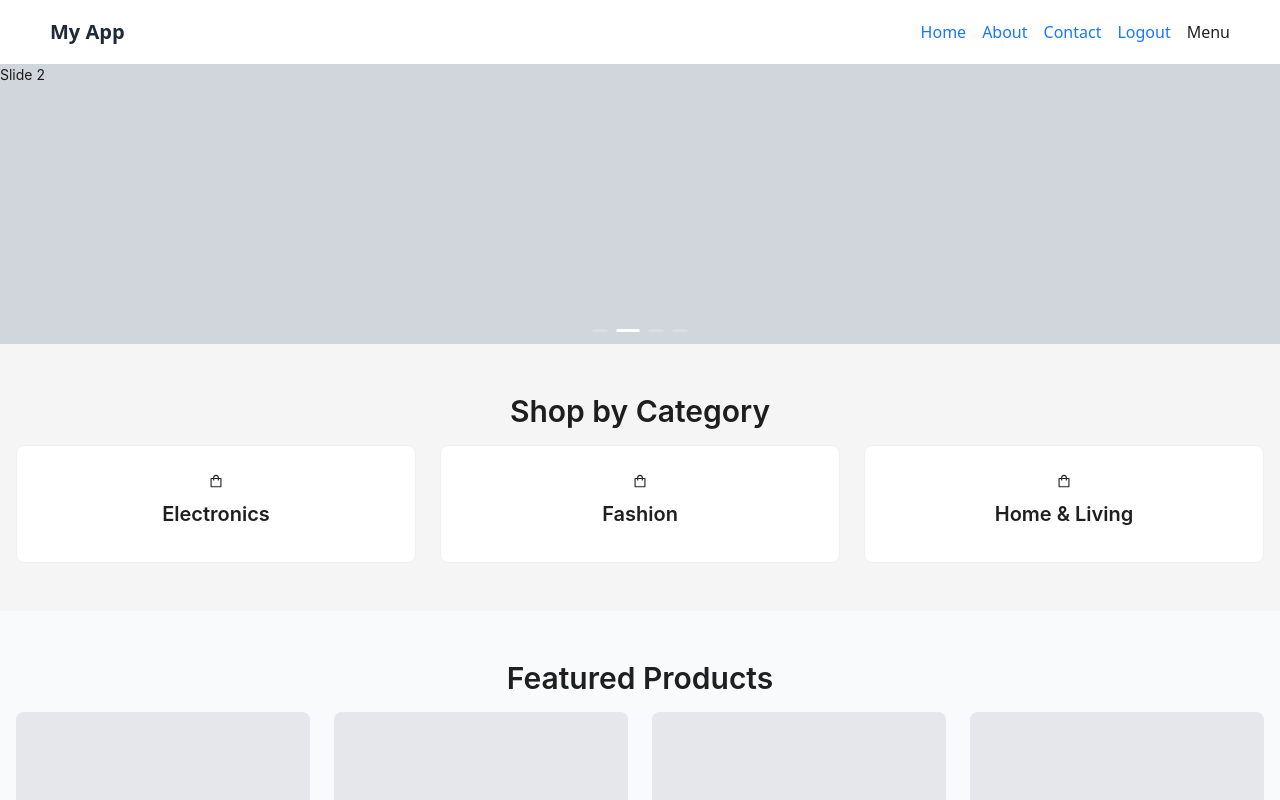
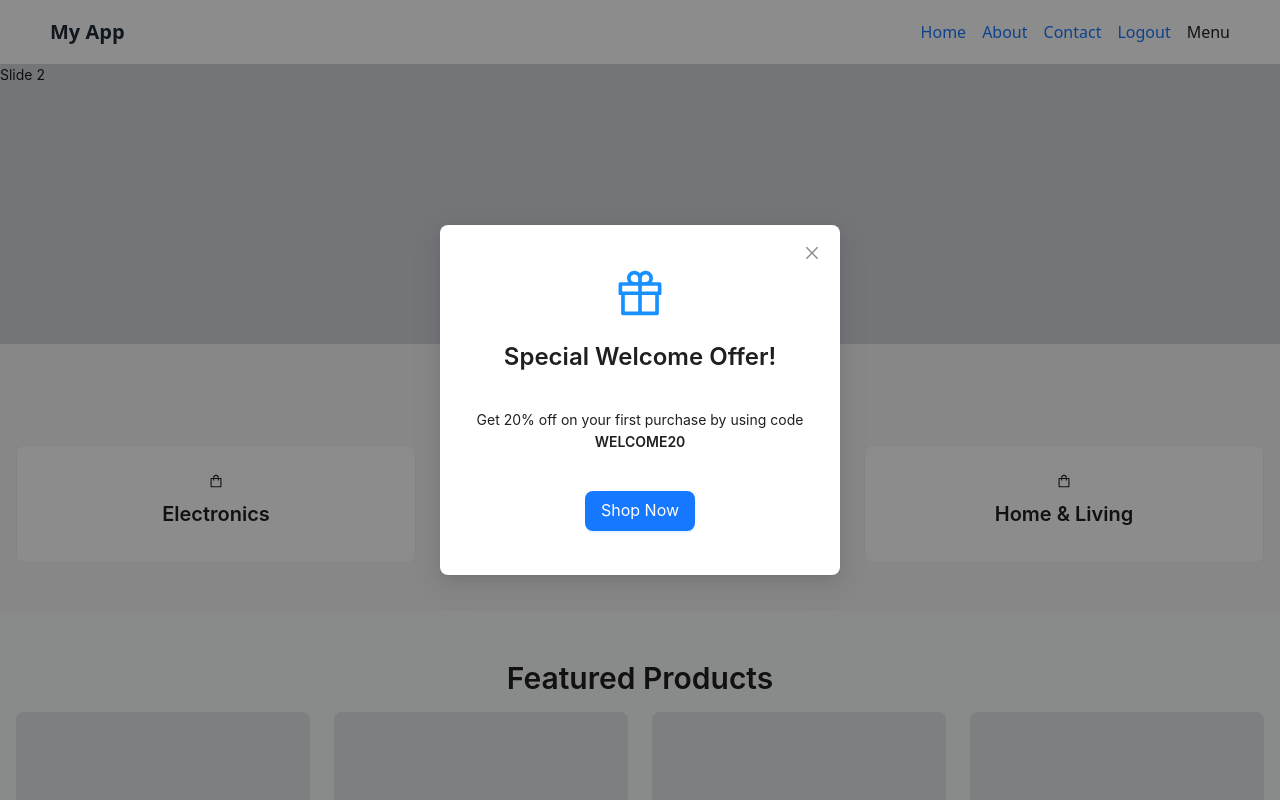
Before and after one commit to naumaan-kalyani08/fullstack-learning, a React (Vite) app in the folder frontend/: page / in a window 1280 px wide. Shown: the top 800 px of the page. Built offline with nearby package versions, Linux system fonts and the light colour scheme.

Commit message:
integrated offer popup on the landing page

```diff
--- a/frontend/src/pages/Home.jsx
+++ b/frontend/src/pages/Home.jsx
@@ -15,7 +15,8 @@ import {
   SendOutlined,
 } from "@ant-design/icons";
 import ReusbaleCarousal from "../components/Carousal";
-import { useState } from "react";
+import { useState, useEffect } from "react";
+import OfferPopup from "../components/OfferPopup";
 
 const { Content } = Layout;
 const { Title, Paragraph } = Typography;
@@ -24,6 +25,7 @@ const { Meta } = Card;
 const HomePage = () => {
   const [isModalOpen, setIsModalOpen] = useState(false);
   const [selectedProduct, setSelectedProduct] = useState(null);
+  const [showOffer, setShowOffer] = useState(false);
 
   const handleProductClick = (product) => {
     setSelectedProduct(product);
@@ -34,6 +36,18 @@ const HomePage = () => {
     setIsModalOpen(false);
     setSelectedProduct(null);
   };
+
+  const handleOfferClose = () => {
+    setShowOffer(false);
+  };
+
+  useEffect(() => {
+    const timer = setTimeout(() => {
+      setShowOffer(true);
+    }, 2500);
+
+    return () => clearTimeout(timer);
+  }, []);
 
   const categories = [
     { title: "Electronics", icon: <ShoppingOutlined /> },
@@ -174,8 +188,24 @@ const HomePage = () => {
           )}
         </Modal>
       </Content>
+
+      {/* Offer Popup Component */}
+      <OfferPopup open={showOffer} onClose={handleOfferClose} />
     </Layout>
   );
 };
 
+// export default HomePage;
+// import React from "react";
+// import ProductDetailPage from "./ProductDetailPage";
+// import ProductPage from "./ProductPage";
+
+// const Home = () => {
+//   return (
+//     <div>
+//       <ProductPage />
+//     </div>
+//   );
+// };
+
 export default HomePage;
```
